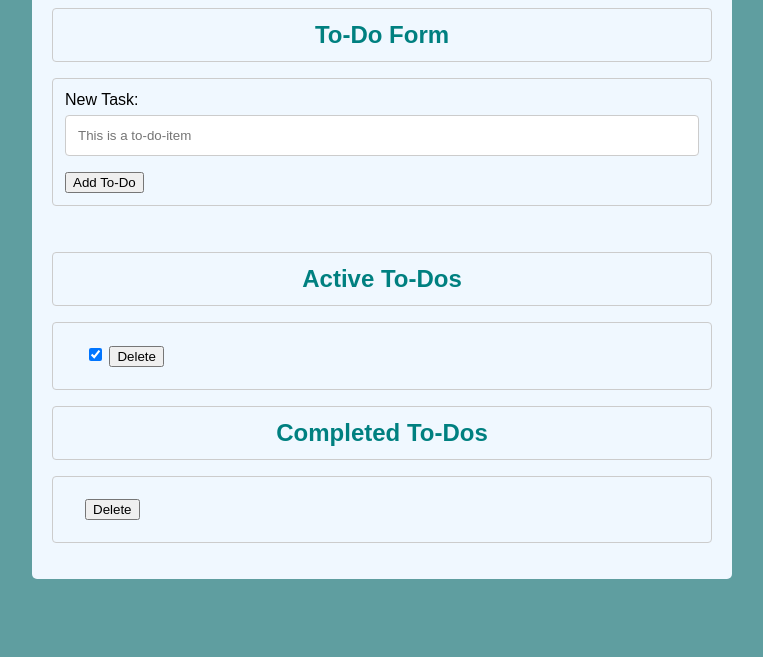
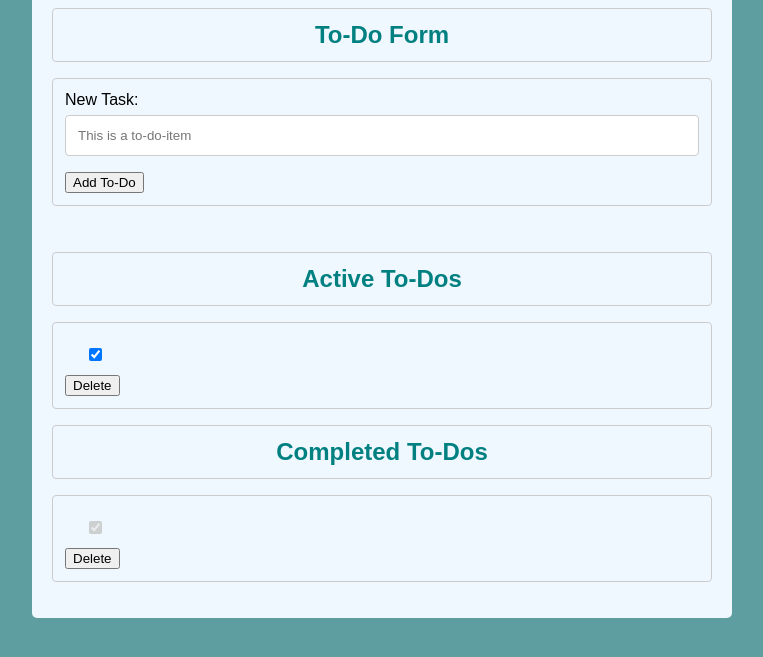
Before and after one commit to shailza85/html-css-js-to-do-list, a plain HTML site: page index.html in a window 1280 px wide. Both pictures are taken after a click on the checkbox 353 px from the left and 459 px from the top of the page. Shown: the part 105-762 px from the top of the page, without its empty margins (258-1021 px from the left). Drawn offline with Linux system fonts and the light colour scheme.

Commit message:
Final Submit.

```diff
--- a/css/style.css
+++ b/css/style.css
@@ -54,7 +54,19 @@ h1,h2{
     color: teal;
     text-align: center;
 }
-#addTask, #cTask {
+#addTask{
+    width: 100%;
+    padding: 12px;
+    border: 1px solid #ccc;
+    border-radius: 4px;
+    box-sizing: border-box;
+    margin-top: 6px;
+    margin-bottom: 16px;
+
+
+}
+
+#cTask {
     width: 100%;
     padding: 12px;
     border: 1px solid #ccc;
--- a/index.html
+++ b/index.html
@@ -18,7 +18,7 @@
             <h1>To-Do App</h1>
             <h2>To-Do Form</h2>
             <div class="todoform">
-                <label for="new task">New Task:</label>
+                <label for="newtask">New Task:</label>
                 <input id="newtask" name="newtask" placeholder="This is a to-do-item" type="text">
                 <input id="addInput" name="addInput" type="submit" value="Add To-Do">
             </div>
@@ -28,16 +28,13 @@
                 <ul class="emptyList">
                     <input id="chkbox" name="chkbox" type="checkbox" value="This is a to-do item"
                         onclick="AddTask_List();">
-                    <input id="deletebutton" name="deletebutton" type="submit" value="Delete">
-
                 </ul>
+                <input id="deletebutton" name="deletebutton" type="submit" value="Delete">
             </div>
             <h2>Completed To-Dos</h2>
             <div id="cTask">
-                <ul>
-                    <div id="compTask"></div>
-                    <input id="deletebutton1" name="deletebutton" type="submit" value="Delete">
-                </ul>
+                <ul class="completeList"></ul>
+                <input id="deletebutton1" name="deletebutton" type="submit" value="Delete">
             </div>
 
         </div>
--- a/js/scripts.js
+++ b/js/scripts.js
@@ -1,7 +1,7 @@
 
 const list = document.querySelector("ul");
 const inputButton = document.querySelector("#addInput");
-const comptTask = document.querySelector("compTask");
+const cTask = document.querySelector("#cTask > ul");
 const error = document.querySelector("#listError");
 const input = document.querySelector("#newtask");
 const delButton = document.querySelector("#deletebutton");
@@ -45,9 +45,34 @@ inputButton.addEventListener("click", function () {
             newItem.innerHTML = inputText.trim() + " " + "<b>" + "Start:" + "</b>" + " " + dateTime;
 
             listArr.push(inputText.trim().toLowerCase());
+
             list.appendChild(newItem);
+
+
+
+            /*newValue.addEventListener("click", function(){
+
+                let chBox = document.createElement("input");
+                chBox.type = "checkbox";
+                chBox.name = "checkbox1";
+                chBox.value = "checkbox";
+                chBox.id = "checkbox1";
+                chBox.checked = "true";
+                chBox.disabled = "true";
+
+                cTask.appendChild(chBox);
+               cTask.appendChild(list.children[0]);
+            });
+              //  if(true) {
+           // function removeEventListener()
+           // {
+           //     document.querySelector("#cTask > ul > li").removeEventListener("click", function(){});
+           // } }
+            //newValue.removeEventListener("click", function(){});*/
+
             input.value = "";
             input.focus();
+
         }
 
     event.preventDefault();
@@ -59,13 +84,13 @@ inputButton.addEventListener("click", function () {
 
 delButton.addEventListener("click", () => {
 
-    list.children[2].remove();
+    list.children[1].remove();
 
 });
 
 function AddTask_List() {
 
-    compTask.appendChild(list.children[2]);
+
     // @link https://stackoverflow.com/questions/866239/creating-the-checkbox-dynamically-using-javascript
     //Creating dynamic checkboxes
     let chBox = document.createElement("input");
@@ -76,15 +101,18 @@ function AddTask_List() {
     chBox.checked = "true";
     chBox.disabled = "true";
 
-    compTask.appendChild(chBox);
+    cTask.appendChild(chBox);
+    cTask.appendChild(list.children[1]);
 
 }
 
+
 delButton1.addEventListener("click", () => {
     let remChBox = document.querySelector("#checkbox1");
-    let remLi = document.querySelector("#compTask > li");
+    let remLi = document.querySelector("#cTask>ul>li");
     if (true) {
         remLi.remove();
         remChBox.remove();
-        }
+        remLi.removeEventListener("click", function () { });
+    }
 });
```
